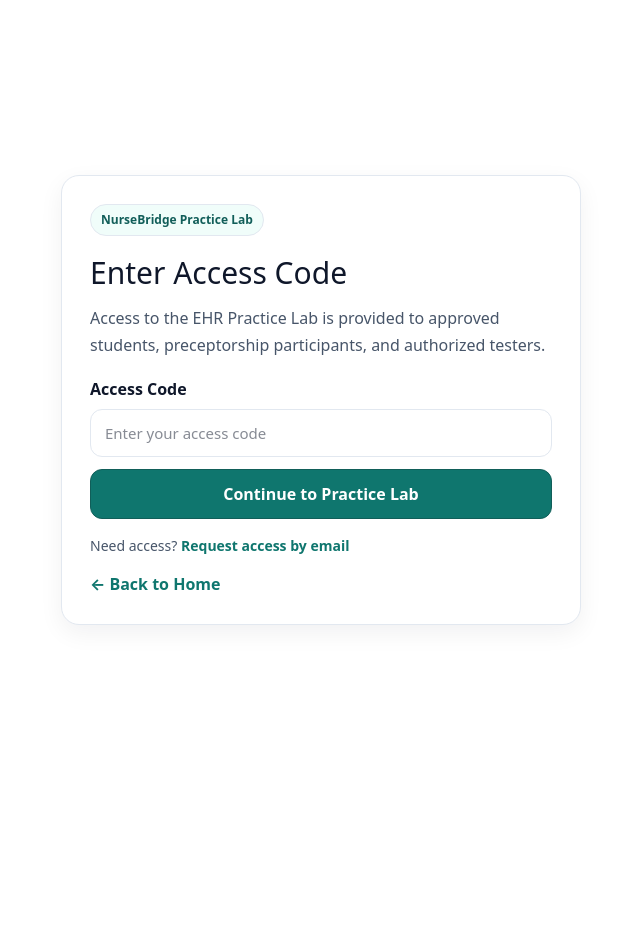
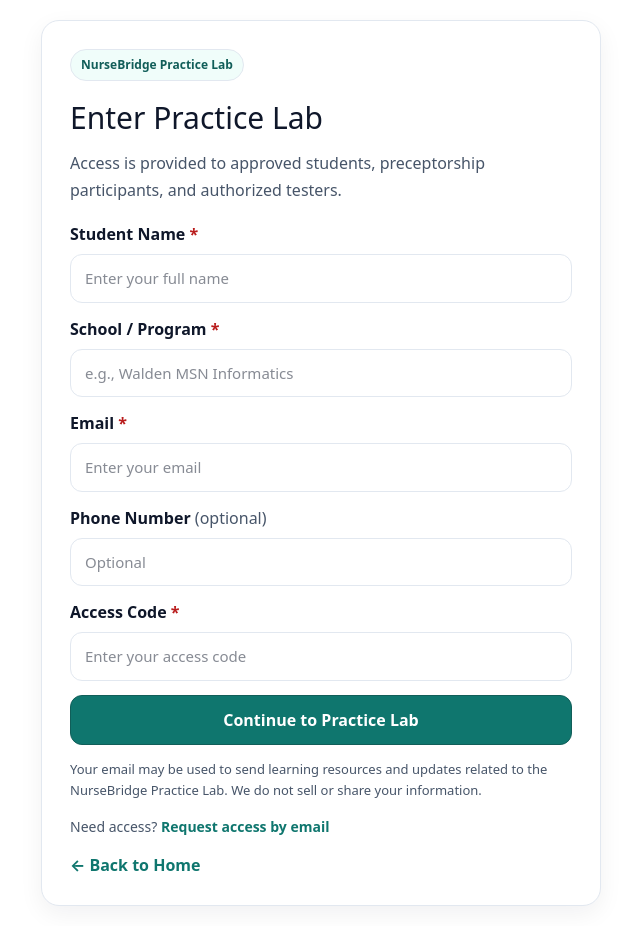
Before and after one commit to bamao33-hub/nursebridge-web, a Next.js app: page /practice-lab-access in a window 1280 px wide. Shown: the whole page, without its empty margins (319-959 px from the left). Before the commit the page ends 800 px from the top, so only its background shows below. Built offline with nearby package versions, Linux system fonts and the light colour scheme.

Commit message:
Update page.tsx

```diff
--- a/app/practice-lab-access/page.tsx
+++ b/app/practice-lab-access/page.tsx
@@ -20,21 +20,40 @@ const VALID_CODES = [
 
 export default function PracticeLabAccessPage() {
   const router = useRouter();
+
   const [code, setCode] = useState("");
+  const [studentName, setStudentName] = useState("");
+  const [schoolProgram, setSchoolProgram] = useState("");
+  const [email, setEmail] = useState("");
+  const [phone, setPhone] = useState("");
   const [error, setError] = useState("");
 
   const handleSubmit = (e: React.FormEvent) => {
     e.preventDefault();
 
-    const trimmed = code.trim().toUpperCase();
+    const trimmedCode = code.trim().toUpperCase();
+    const trimmedName = studentName.trim();
+    const trimmedSchool = schoolProgram.trim();
+    const trimmedEmail = email.trim();
+    const trimmedPhone = phone.trim();
 
-    if (VALID_CODES.includes(trimmed)) {
-      localStorage.setItem("nursebridge-lab-access", "granted");
-      router.push("/practice-lab");
+    if (!trimmedName || !trimmedSchool || !trimmedEmail) {
+      setError("Please complete all required fields.");
       return;
     }
 
-    setError("Invalid access code. Please try again.");
+    if (!VALID_CODES.includes(trimmedCode)) {
+      setError("Invalid access code. Please try again.");
+      return;
+    }
+
+    localStorage.setItem("nursebridge-lab-access", "granted");
+    localStorage.setItem("nursebridge-student-name", trimmedName);
+    localStorage.setItem("nursebridge-student-school", trimmedSchool);
+    localStorage.setItem("nursebridge-student-email", trimmedEmail);
+    localStorage.setItem("nursebridge-student-phone", trimmedPhone);
+
+    router.push("/practice-lab");
   };
 
   return (
@@ -54,7 +73,7 @@ export default function PracticeLabAccessPage() {
       <div
         style={{
           width: "100%",
-          maxWidth: 520,
+          maxWidth: 560,
           border: `1px solid ${BORDER}`,
           borderRadius: 18,
           padding: 28,
@@ -78,18 +97,70 @@ export default function PracticeLabAccessPage() {
           NurseBridge Practice Lab
         </div>
 
-        <h1 style={{ margin: "0 0 10px 0", fontSize: 30 }}>Enter Access Code</h1>
+        <h1 style={{ margin: "0 0 10px 0", fontSize: 30 }}>Enter Practice Lab</h1>
 
         <p style={{ margin: "0 0 18px 0", color: MUTED, lineHeight: 1.7 }}>
-          Access to the EHR Practice Lab is provided to approved students, preceptorship participants,
-          and authorized testers.
+          Access is provided to approved students, preceptorship participants, and authorized testers.
         </p>
 
         <form onSubmit={handleSubmit}>
           <label style={{ display: "block", marginBottom: 8, fontWeight: 700 }}>
-            Access Code
+            Student Name <span style={{ color: "#b91c1c" }}>*</span>
           </label>
+          <input
+            value={studentName}
+            onChange={(e) => {
+              setStudentName(e.target.value);
+              setError("");
+            }}
+            placeholder="Enter your full name"
+            style={inputStyle}
+          />
 
+          <label style={{ display: "block", marginBottom: 8, fontWeight: 700 }}>
+            School / Program <span style={{ color: "#b91c1c" }}>*</span>
+          </label>
+          <input
+            value={schoolProgram}
+            onChange={(e) => {
+              setSchoolProgram(e.target.value);
+              setError("");
+            }}
+            placeholder="e.g., Walden MSN Informatics"
+            style={inputStyle}
+          />
+
+          <label style={{ display: "block", marginBottom: 8, fontWeight: 700 }}>
+            Email <span style={{ color: "#b91c1c" }}>*</span>
+          </label>
+          <input
+            type="email"
+            value={email}
+            onChange={(e) => {
+              setEmail(e.target.value);
+              setError("");
+            }}
+            placeholder="Enter your email"
+            style={inputStyle}
+          />
+
+          <label style={{ display: "block", marginBottom: 8, fontWeight: 700 }}>
+            Phone Number <span style={{ color: MUTED, fontWeight: 500 }}>(optional)</span>
+          </label>
+          <input
+            type="tel"
+            value={phone}
+            onChange={(e) => {
+              setPhone(e.target.value);
+              setError("");
+            }}
+            placeholder="Optional"
+            style={inputStyle}
+          />
+
+          <label style={{ display: "block", marginBottom: 8, fontWeight: 700 }}>
+            Access Code <span style={{ color: "#b91c1c" }}>*</span>
+          </label>
           <input
             value={code}
             onChange={(e) => {
@@ -97,15 +168,7 @@ export default function PracticeLabAccessPage() {
               setError("");
             }}
             placeholder="Enter your access code"
-            style={{
-              width: "100%",
-              padding: "12px 14px",
-              borderRadius: 12,
-              border: `1px solid ${BORDER}`,
-              fontSize: 15,
-              outline: "none",
-              marginBottom: 12,
-            }}
+            style={inputStyle}
           />
 
           {error ? (
@@ -143,6 +206,18 @@ export default function PracticeLabAccessPage() {
           </button>
         </form>
 
+        <div
+          style={{
+            marginTop: 14,
+            fontSize: 13,
+            color: MUTED,
+            lineHeight: 1.6,
+          }}
+        >
+          Your email may be used to send learning resources and updates related to the NurseBridge Practice Lab.
+          We do not sell or share your information.
+        </div>
+
         <div style={{ marginTop: 16, fontSize: 14, color: MUTED }}>
           Need access?{" "}
           <a
@@ -162,3 +237,13 @@ export default function PracticeLabAccessPage() {
     </main>
   );
 }
+
+const inputStyle: React.CSSProperties = {
+  width: "100%",
+  padding: "12px 14px",
+  borderRadius: 12,
+  border: `1px solid ${BORDER}`,
+  fontSize: 15,
+  outline: "none",
+  marginBottom: 14,
+};
```
